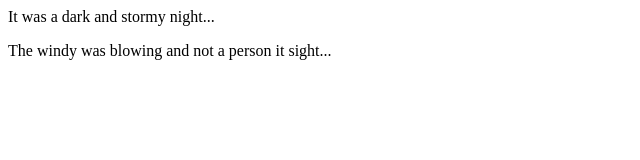
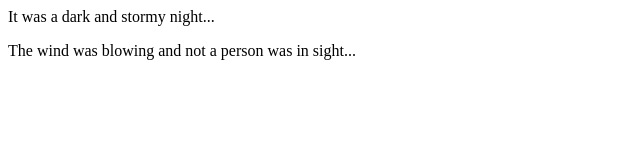
Before and after one commit to mlg012784/fireside-story, a plain HTML site: page index.html in a window 1280 px wide. Shown: the full height of the page, 0-640 px from the left. Drawn offline with Linux system fonts and the light colour scheme.

Commit message:
corrected second line of story

```diff
--- a/index.html
+++ b/index.html
@@ -1,6 +1,6 @@
 <html>
   <body>
     <p>It was a dark and stormy night...</p>
-    <p>The windy was blowing and not a person it sight...</p>
+    <p>The wind was blowing and not a person was in sight...</p>
   </body>
 </html>
```
